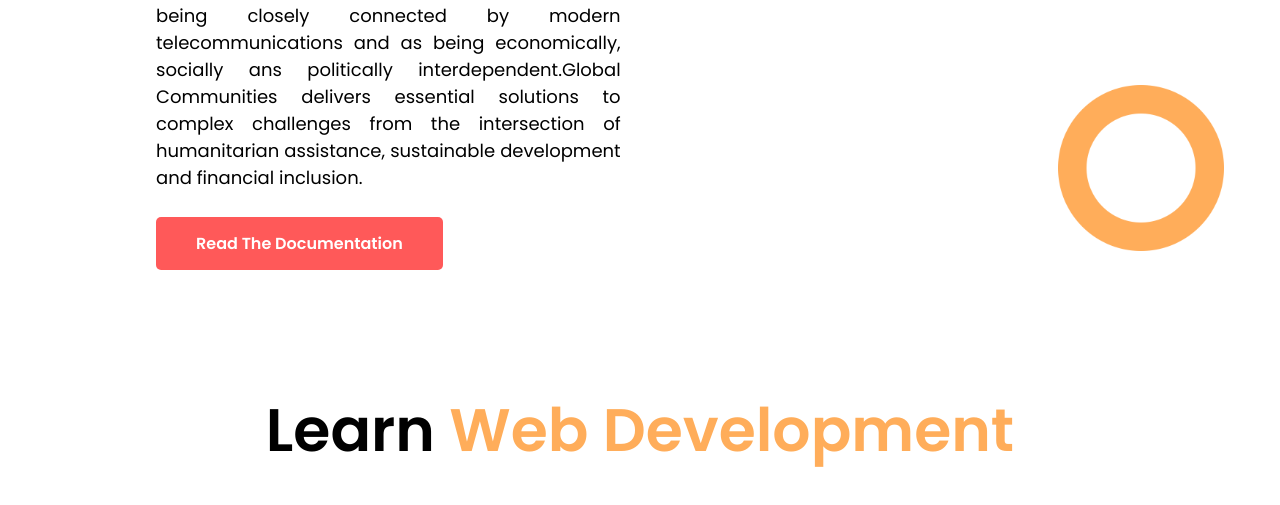
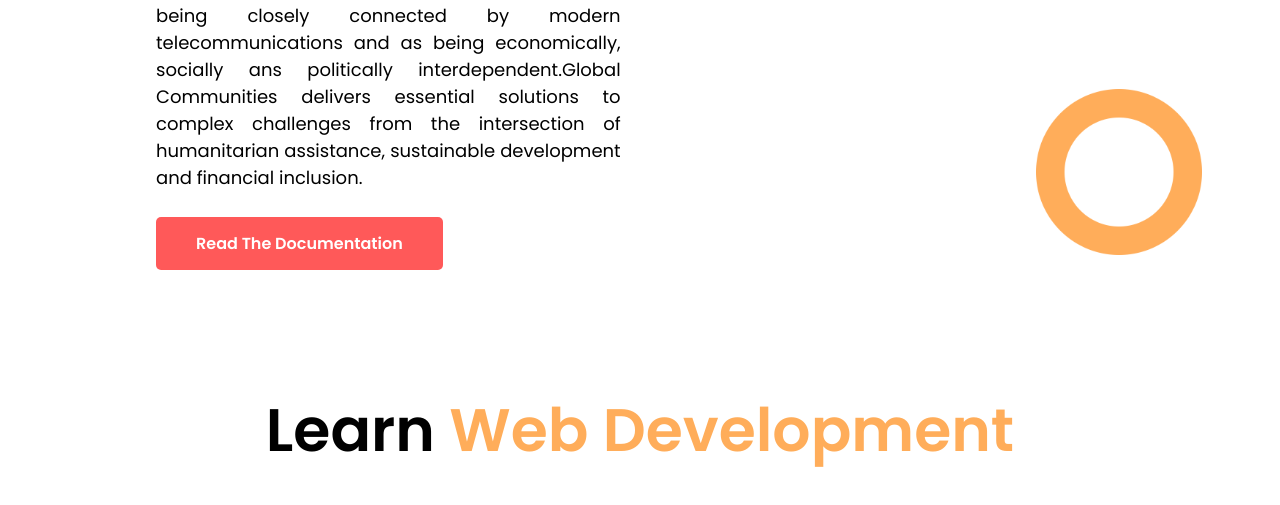
Before and after one commit to JubayerAhmmodShuvo/Assignment-1, a plain HTML site: page index.html in a window 1280 px wide. Shown: the part 2483-2988 px from the top of the page. Drawn offline with Linux system fonts and the light colour scheme.

Commit message:
polishing is going

```diff
--- a/style.css
+++ b/style.css
@@ -124,7 +124,7 @@ h3{
     background-image: url('/images/shapes/shape-1.png');
     background-repeat: no-repeat;
     background-size: 13%;
-    background-position: 95%  91%;
+    background-position: 93%  92%;
 
 
 }
```
